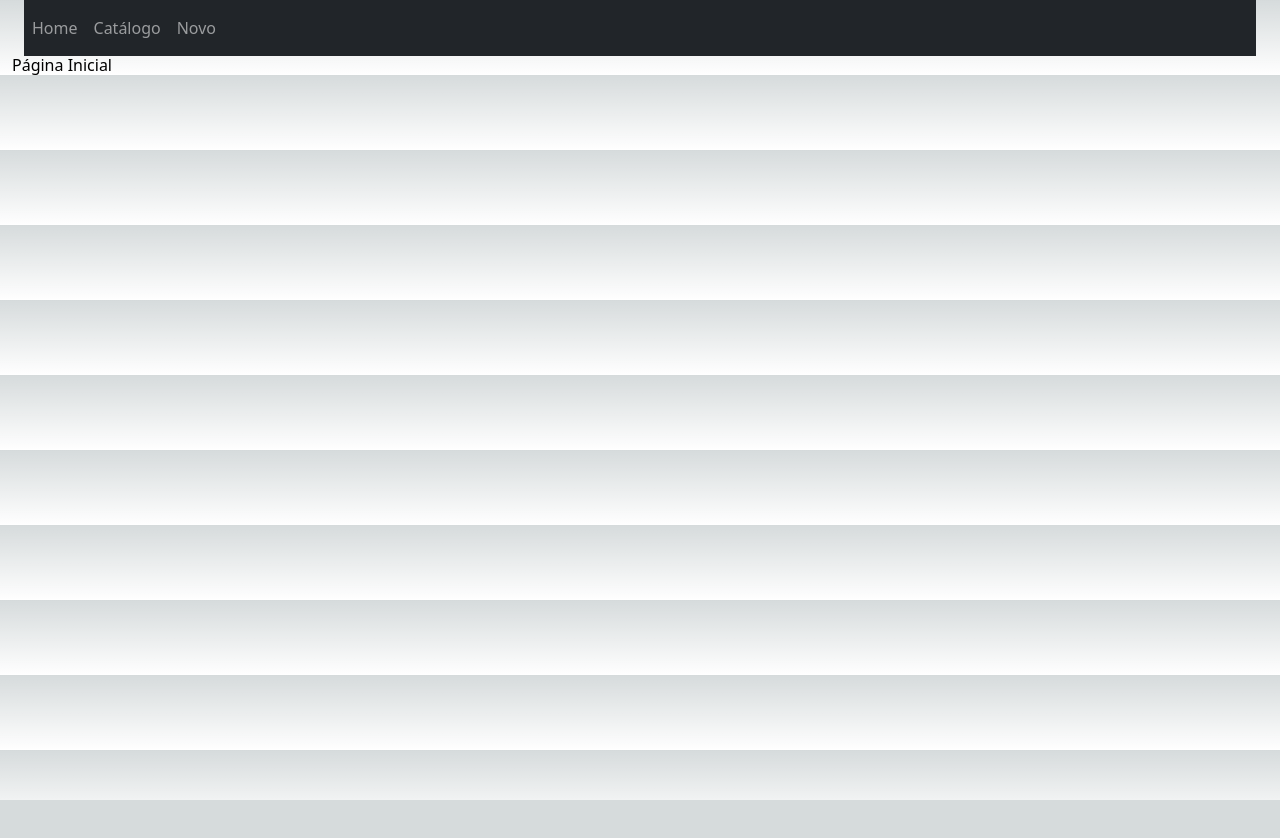
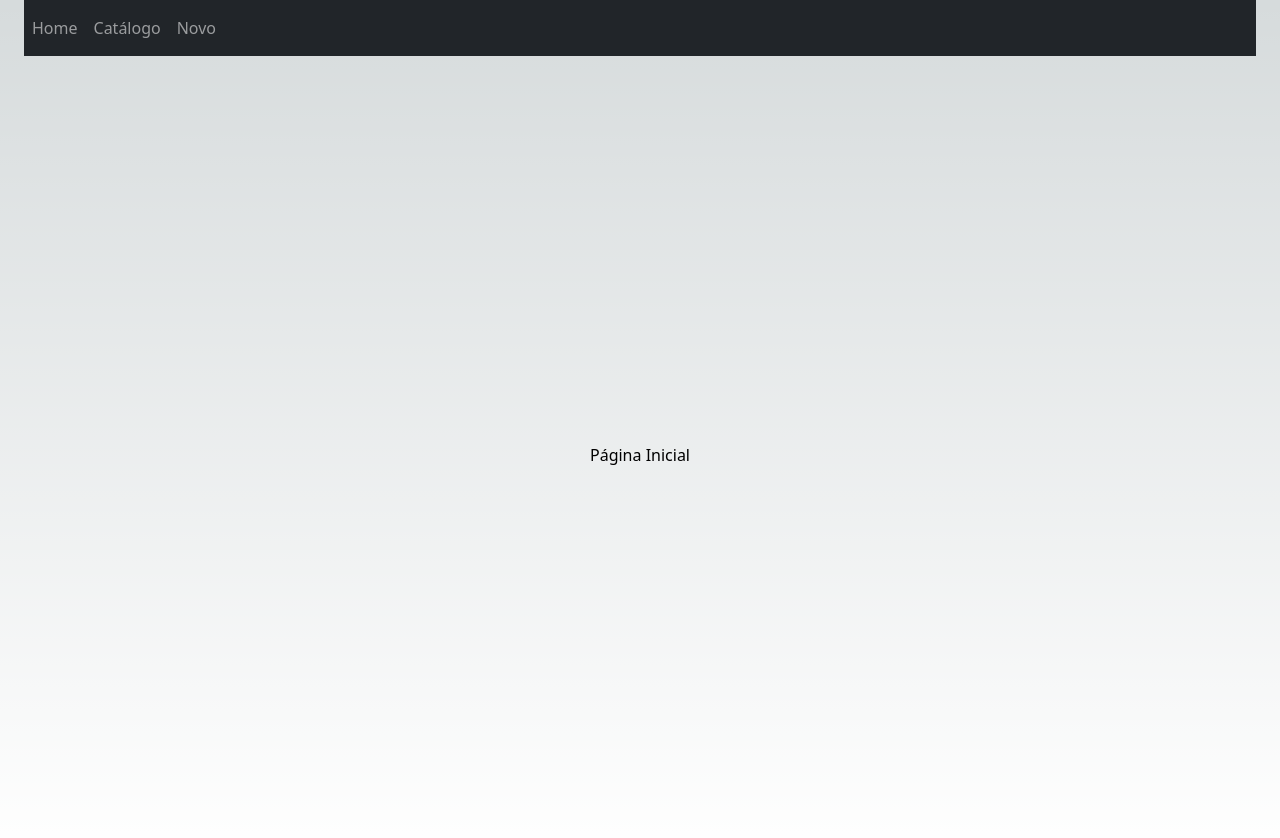
Before and after one commit to ArielFSantos/Trabalho_Nivel_3, a Next.js app in the folder livros-next/: page / in a window 1280 px wide. Shown: the top 838 px of the page. Before the commit the page ends 800 px from the top, so only its background shows below. Built offline with nearby package versions, Linux system fonts and the light colour scheme.

Commit message:
travei de novo

```diff
--- a/livros-next/componentes/Menu.tsx
+++ b/livros-next/componentes/Menu.tsx
@@ -7,10 +7,10 @@ const Menu: React.FC = () => {
       <nav className="navbar navbar-expand-lg navbar-dark bg-dark">
           <ul className="navbar-nav">
             <li className="nav-item">
-              <Link className="nav-link" href="/" passHref> Home</Link>
+              <Link className="nav-link" href="index.tsx" passHref>Home</Link>
             </li>
             <li className="nav-item">
-              <Link  className="nav-link" href="/" passHref>Catálogo </Link>
+              <Link  className="nav-link" href="/LinhaLivroProps" passHref>Catálogo</Link>
             </li>
             <li className="nav-item">
               <Link  className="nav-link" href="/" passHref>Novo</Link>
--- a/livros-next/src/pages/index.tsx
+++ b/livros-next/src/pages/index.tsx
@@ -1,7 +1,6 @@
 import Head from 'next/head';
 import Menu from '../../componentes/Menu';
 import 'bootstrap/dist/css/bootstrap.css';
-
 
 const Home: React.FC = () => {
   return (
@@ -9,14 +8,12 @@ const Home: React.FC = () => {
       <Head>
         <title>Home</title>
       </Head>
-
       <Menu />
 
-      <main className="main">
-        <h1   className="title align-middle" >Página Inicial</h1>
+      <main className="d-flex align-items-center justify-content-center vh-100">
+        <h1 className="text-center" >Página Inicial</h1>
       </main>
     </div>
-
   );
 };
 
```
